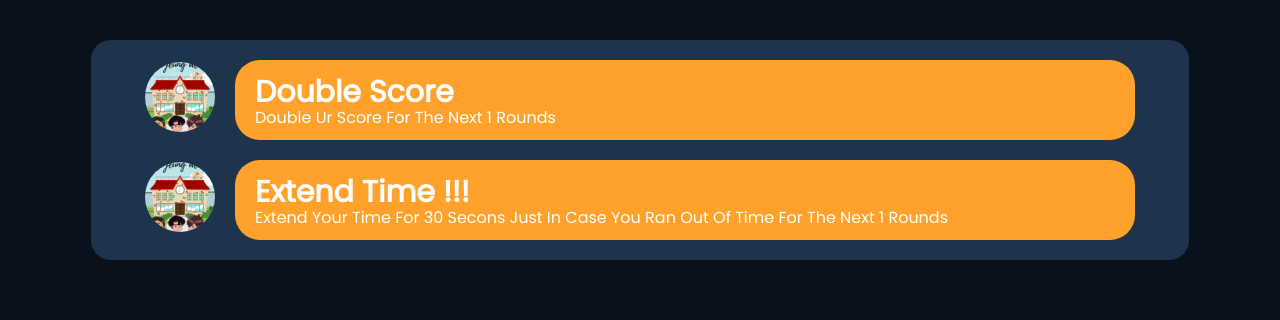
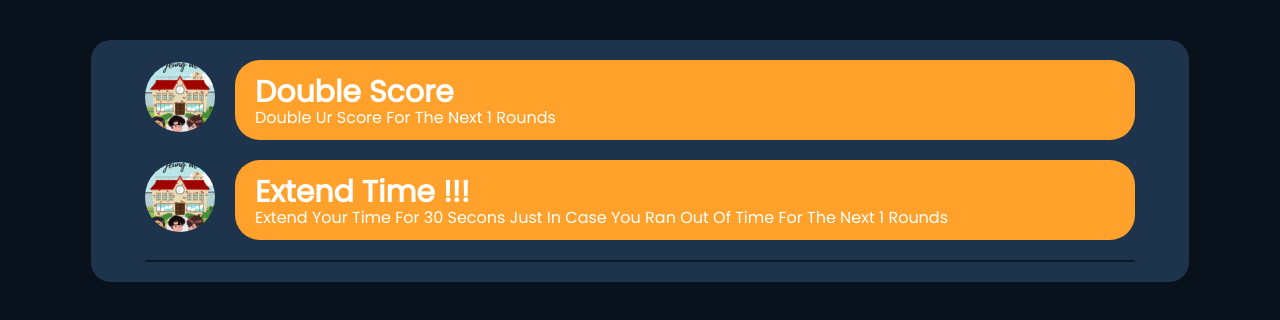
Before and after one commit to NovaaaLv/QuizGame, a plain HTML site: page help.html in a window 1280 px wide. Drawn offline with Linux system fonts and the light colour scheme; some packages are replaced by stand-ins of ours; a script that the page names is missing.

Commit message:
question + help 60 %

```diff
--- a/help.html
+++ b/help.html
@@ -19,7 +19,7 @@
             <p class="desk-help">Double Ur Score For The Next 1 Rounds</p>
           </div>
         </div>
-        <div class="wrapper-help">
+        <div class="wrapper-help border-b-1">
           <div class="">
             <img src="/assets/alialdoo.png" alt="" class="img-help" />
           </div>
@@ -32,7 +32,6 @@
           </div>
         </div>
       </div>
-      <div class="garis"></div>
     </section>
   </body>
 </html>
--- a/style.css
+++ b/style.css
@@ -404,6 +404,11 @@ body {
   gap: 20px;
 }
 
+.border-b-1 {
+  padding-bottom: 20px;
+  border-bottom: 2px solid #0d1927;
+}
+
 .help-text {
   display: flex;
   flex-direction: column;
```
